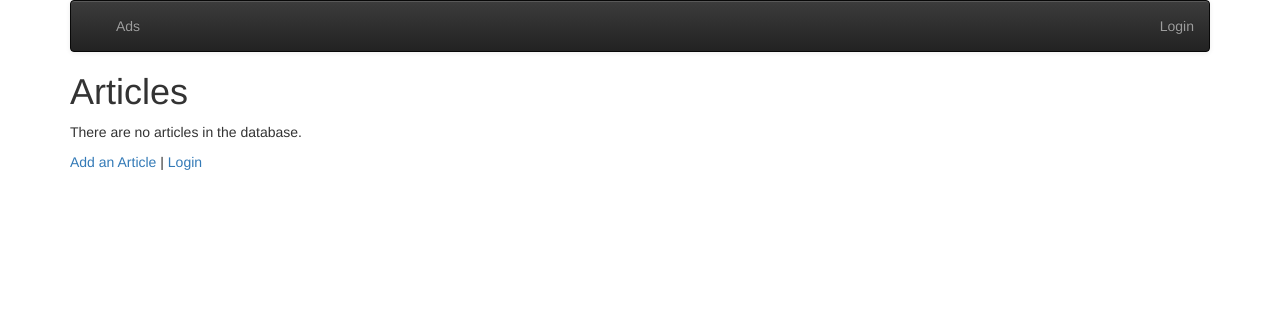
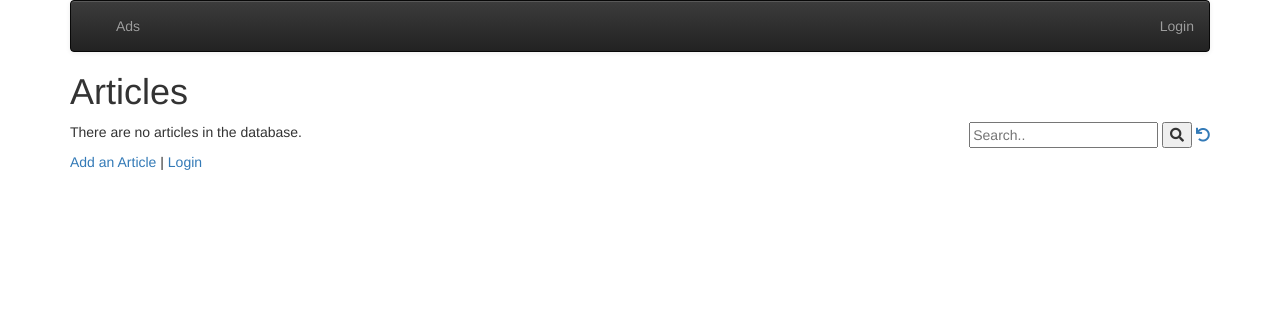
Before and after one commit to emipaz/django, a Django app: page /ads/ in a window 1280 px wide. Shown: the top 312 px of the page. Run offline with Django 3.2, Linux system fonts and the light colour scheme; data that the repository does not hold is empty; some libraries are stand-ins or nearby versions.

Commit message:
fin del curso django for everbody

```diff
--- a/ads/templates/ads/ad_list.html
+++ b/ads/templates/ads/ad_list.html
@@ -2,6 +2,20 @@
 {% block title %}{{ settings.APP_NAME }}{% endblock %}
 {% block content %}
 <h1>Articles</h1>
+
+<div style="float:right">
+<!-- https://www.w3schools.com/howto/howto_css_search_button.asp -->
+<form>
+  <input type="text" placeholder="Search.." name="search"
+  {% if search %} value="{{ search }}" {% endif %}
+  >
+  <button type="submit"><i class="fa fa-search"></i></button>
+<a href="{% url 'ads:all' %}"><i class="fa fa-undo"></i></a>
+</form>
+</div>
+
+
+
 <p>
     {% if ad_list %}
         <ul>
--- /dev/null
+++ b/ads/utils.py
@@ -0,0 +1,7 @@
+from django.db import connection
+
+# https://stackoverflow.com/questions/1074212/how-can-i-see-the-raw-sql-queries-django-is-running
+def dump_queries() :
+    qs = connection.queries
+    for q in qs:
+        print(q)
--- a/ads/views.py
+++ b/ads/views.py
@@ -16,23 +16,45 @@ from ads.owner import OwnerListView, OwnerDetailView , OwnerDeleteView #  OwnerC
 
 from ads.forms import CreateForm
 from ads.forms import CommentForm
+from django.contrib.humanize.templatetags.humanize import naturaltime
+
+from ads.utils import dump_queries
+from django.db.models import Q
 
 class AdListView(OwnerListView):
     model = Ad
     # By convention:
     template_name = "ads/ad_list.html"
+    def get(self, request) :
+        # ad_list = Ad.objects.all()
+        strval =  request.GET.get("search", False)
+        if strval :
+            # Simple title-only search
+            # objects = Post.objects.filter(title__contains=strval).select_related().order_by('-updated_at')[:10]
+            # Multi-field search
+            query = Q(title__contains=strval)
+            query.add(Q(text__contains=strval), Q.OR)
+            objects = Ad.objects.filter(query).select_related().order_by('-updated_at')[:10]
+        else :
+            # try both versions with > 4 posts and watch the queries that happen
+            objects = Ad.objects.all().order_by('-updated_at')[:10]
+            # objects = Post.objects.select_related().all().order_by('-updated_at')[:10]
+            # Augment the post_list
+        for obj in objects:
+            obj.natural_updated = naturaltime(obj.updated_at)
 
-    def get(self, request) :
-        ad_list = Ad.objects.all()
         favorites = list()
         if request.user.is_authenticated:
             # filas = [{'id': 2}, {'id': 4} ... ]  (una lista de filas)
             rows = request.user.favorite_ads.values('id')
+            favorites = [ row['id'] for row in rows ]
+            # ctx = {'ad_list' : obj, 'favorites': favorites}
 
-            favorites = [ row['id'] for row in rows ]
-        ctx = {'ad_list' : ad_list, 'favorites': favorites}
-        return render(request, self.template_name, ctx)
-
+        ctx = {'ad_list' : objects, 'search': strval, 'favorites': favorites}
+        retval = render(request, self.template_name, ctx)
+        dump_queries()
+        # return render(request, self.template_name, ctx)
+        return retval
 
 class AdDetailView(OwnerDetailView):
     model = Ad
```
